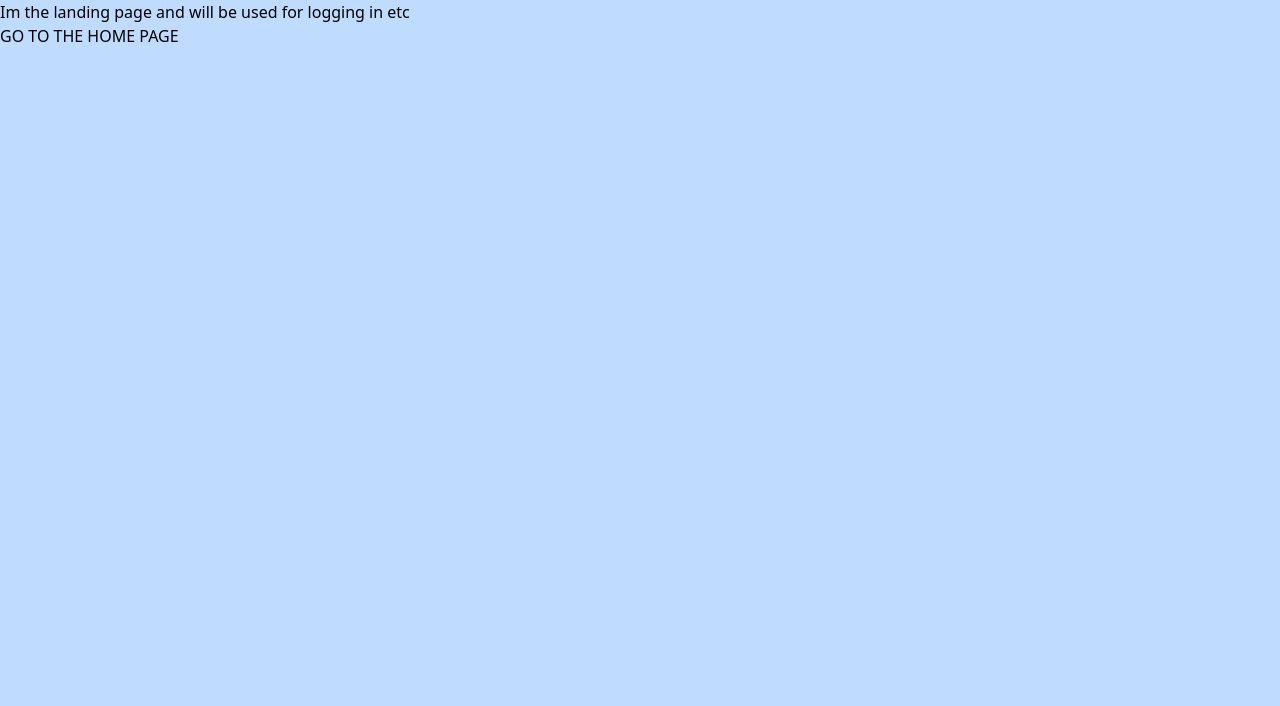
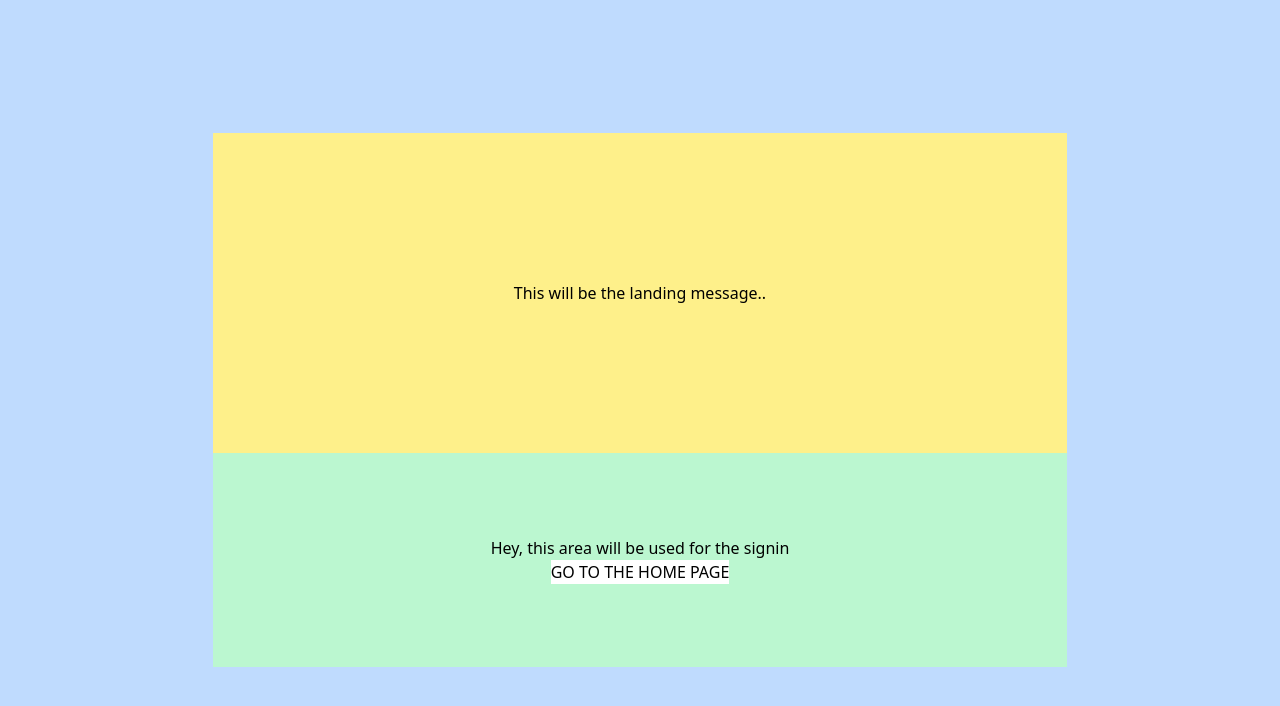
Before and after one commit to RobJJ/crud-client-app, a React (Create React App) app: page /#/ in a window 1280 px wide. Shown: the top 706 px of the page. Built offline with nearby package versions, Linux system fonts and the light colour scheme.

Commit message:
HomePage and Landing Page update

```diff
--- /dev/null
+++ b/src/Components/SignIn/SignIn-component.jsx
@@ -0,0 +1,17 @@
+import React from "react";
+import { Link } from "react-router-dom";
+//
+
+function SignIn(params) {
+  //
+  return (
+    <div className="w-full h-2/5 bg-green-200 flex flex-col justify-center items-center">
+      <div>Hey, this area will be used for the signin</div>
+      <Link type="button" to="/Home" className="bg-white">
+        GO TO THE HOME PAGE
+      </Link>
+    </div>
+  );
+}
+
+export default SignIn;
--- /dev/null
+++ b/src/Components/Welcome/Welcome-component.jsx
@@ -0,0 +1,13 @@
+import React from "react";
+//
+
+function Welcome(params) {
+  //
+  return (
+    <div className="w-full h-3/5 bg-yellow-200 flex flex-col justify-center items-center">
+      <div>This will be the landing message.. </div>
+    </div>
+  );
+}
+
+export default Welcome;
--- a/src/Pages/Landing-page.jsx
+++ b/src/Pages/Landing-page.jsx
@@ -1,4 +1,6 @@
 import { Link } from "react-router-dom";
+import SignIn from "../Components/SignIn/SignIn-component";
+import Welcome from "../Components/Welcome/Welcome-component";
 
 function LandingPage(params) {
   //
@@ -7,12 +9,10 @@ function LandingPage(params) {
   };
   //
   return (
-    <div className="w-full h-full bg-blue-200 flex">
-      <div className="w-2/3 h-2/3">
-        <h2>Im the landing page and will be used for logging in etc</h2>
-        <Link type="button" to="/Home">
-          GO TO THE HOME PAGE
-        </Link>
+    <div className="w-full h-full bg-blue-200 flex justify-center items-center">
+      <div className="w-2/3 h-2/3 bg-pink-200">
+        <Welcome />
+        <SignIn />
       </div>
     </div>
   );
```
